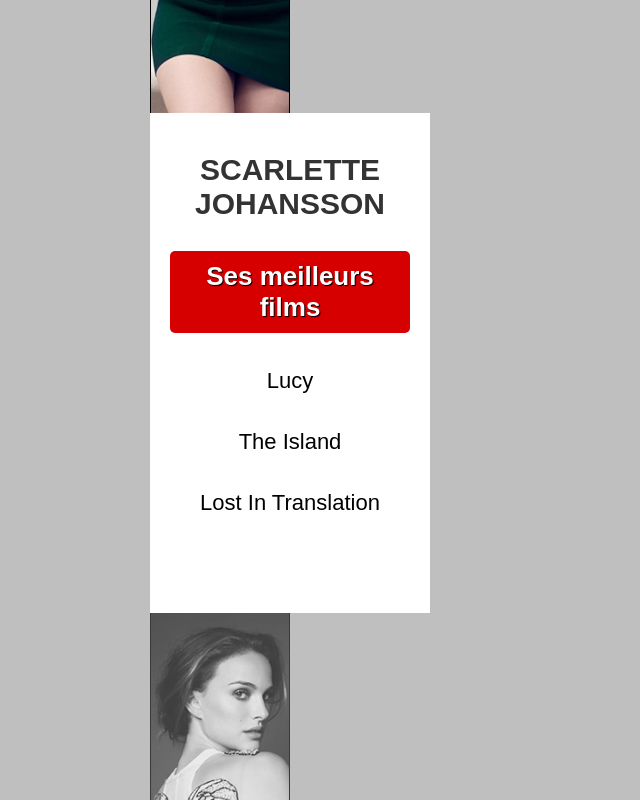
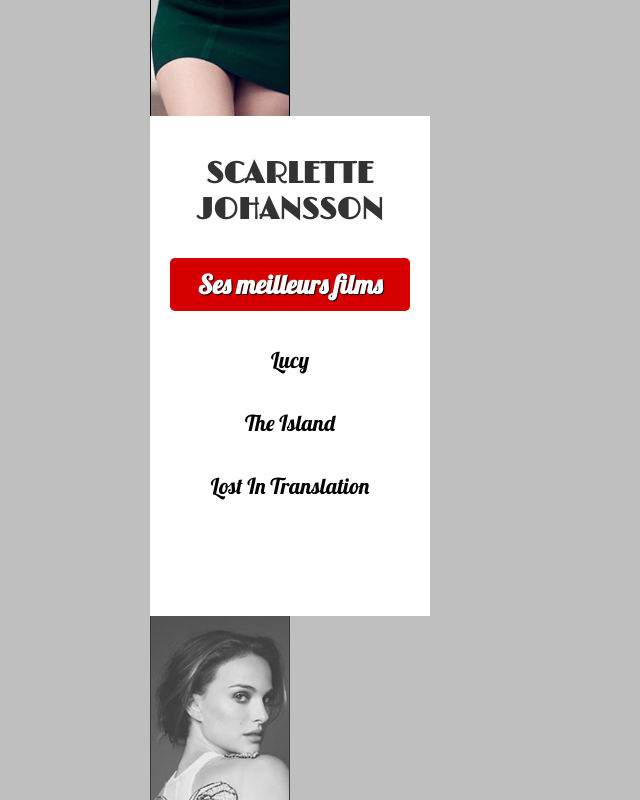
Before and after one commit to AvoDjan/actricejquery, a plain HTML site: page index.html in a window 1280 px wide. Shown: the part 1140-1940 px from the top of the page, without its empty margins (0-640 px from the left). Drawn offline with nearby package versions, Linux system fonts and the light colour scheme.

Commit message:
Ajout de la police sur le Projet Actrice

```diff
--- a/css/style.css
+++ b/css/style.css
@@ -24,6 +24,7 @@ header h1
 {
     font-size: 40px;
     text-align: center;
+    font-family: 'LimeLight', sans-serif;
     color: #fff;
     text-transform: uppercase;
     text-shadow: 2px 2px 2px #000;
@@ -93,6 +94,7 @@ header h1
 {
     padding-top: 20px;
     font-size: 30px;
+    font-family: 'LimeLight', sans-serif;
     text-align: center;
     color: #333;
     text-transform: uppercase;
@@ -103,6 +105,7 @@ header h1
     margin-top: 30px;
     padding: 10px;
     font-size: 26px;
+    font-family: 'Lobster', sans-serif;
     background: #d70000;
     color: #fff;
     text-align: center;
@@ -114,6 +117,7 @@ header h1
 {
     padding-top: 35px;
     font-size: 22px;
+    font-family: 'Lobster', sans-serif;
     color: #000;
     text-align: center;
 }
--- a/index.html
+++ b/index.html
@@ -5,6 +5,8 @@
     <meta http-equiv="X-UA-Compatible" content="IE=edge">
     <meta name="viewport" content="width=device-width, initial-scale=1.0">
     <link rel="stylesheet" type=text/css href="css/style.css">
+    <link href='https://fonts.googleapis.com/css?family=Limelight' rel='stylesheet' type='text/css'>
+    <link href='https://fonts.googleapis.com/css?family=Lobster' rel='stylesheet' type='text/css'>
     <script src="js/script.js"></script>
     <title>Projet jQuery</title>
 </head>
```
